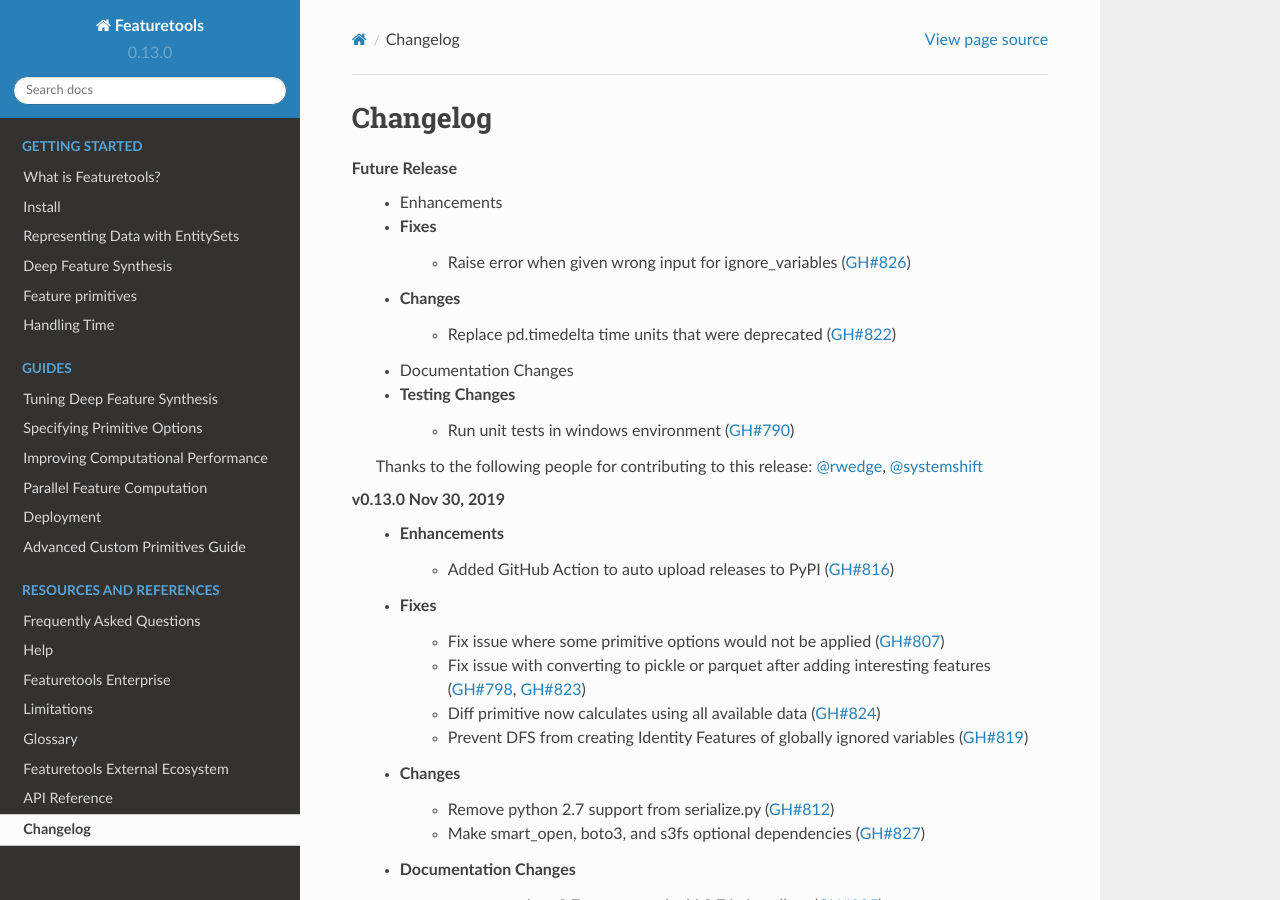
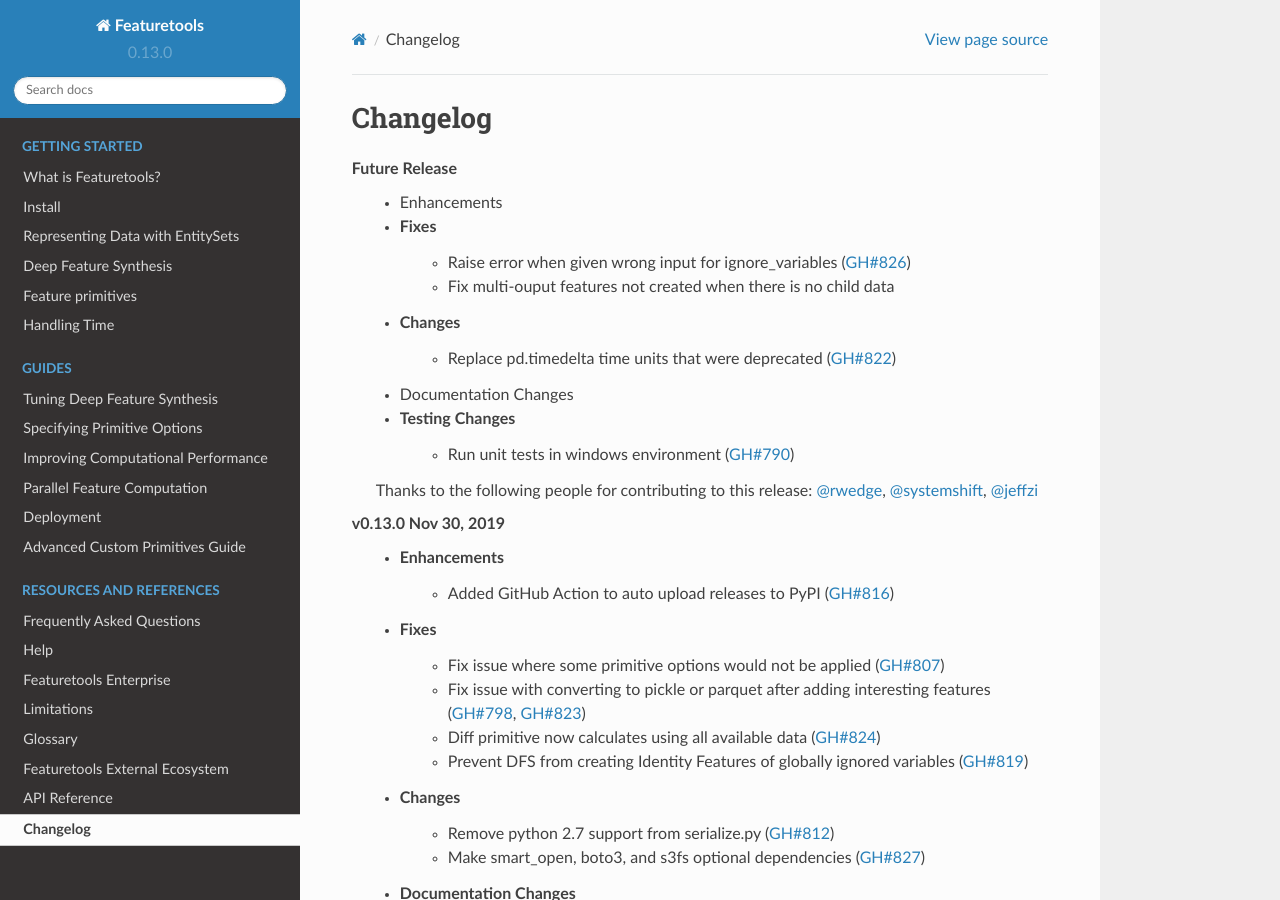
Before and after one commit to alteryx/featuretools, a Sphinx documentation site: the page built from docs/source/changelog.rst, in a window 1280 px wide and 900 px high. Built offline with Sphinx 7.4.7 and the Read the Docs theme 2.0.0, drawn with Linux system fonts in a browser that asks for light colours; pages that are not in the unit, such as notebooks, are missing from menus.

Commit message:
Update changelog

```diff
--- a/docs/source/changelog.rst
+++ b/docs/source/changelog.rst
@@ -6,6 +6,7 @@
     * Enhancements
     * Fixes
         * Raise error when given wrong input for ignore_variables (:pr:`826`)
+        * Fix multi-ouput features not created when there is no child data
     * Changes
         * Replace pd.timedelta time units that were deprecated (:pr:`822`)
     * Documentation Changes
@@ -13,7 +14,7 @@
         * Run unit tests in windows environment (:pr:`790`)
 
     Thanks to the following people for contributing to this release:
-    :user:`rwedge`, :user:`systemshift`
+    :user:`rwedge`, :user:`systemshift`, :user:`jeffzi`
 
 **v0.13.0 Nov 30, 2019**
     * Enhancements
```
